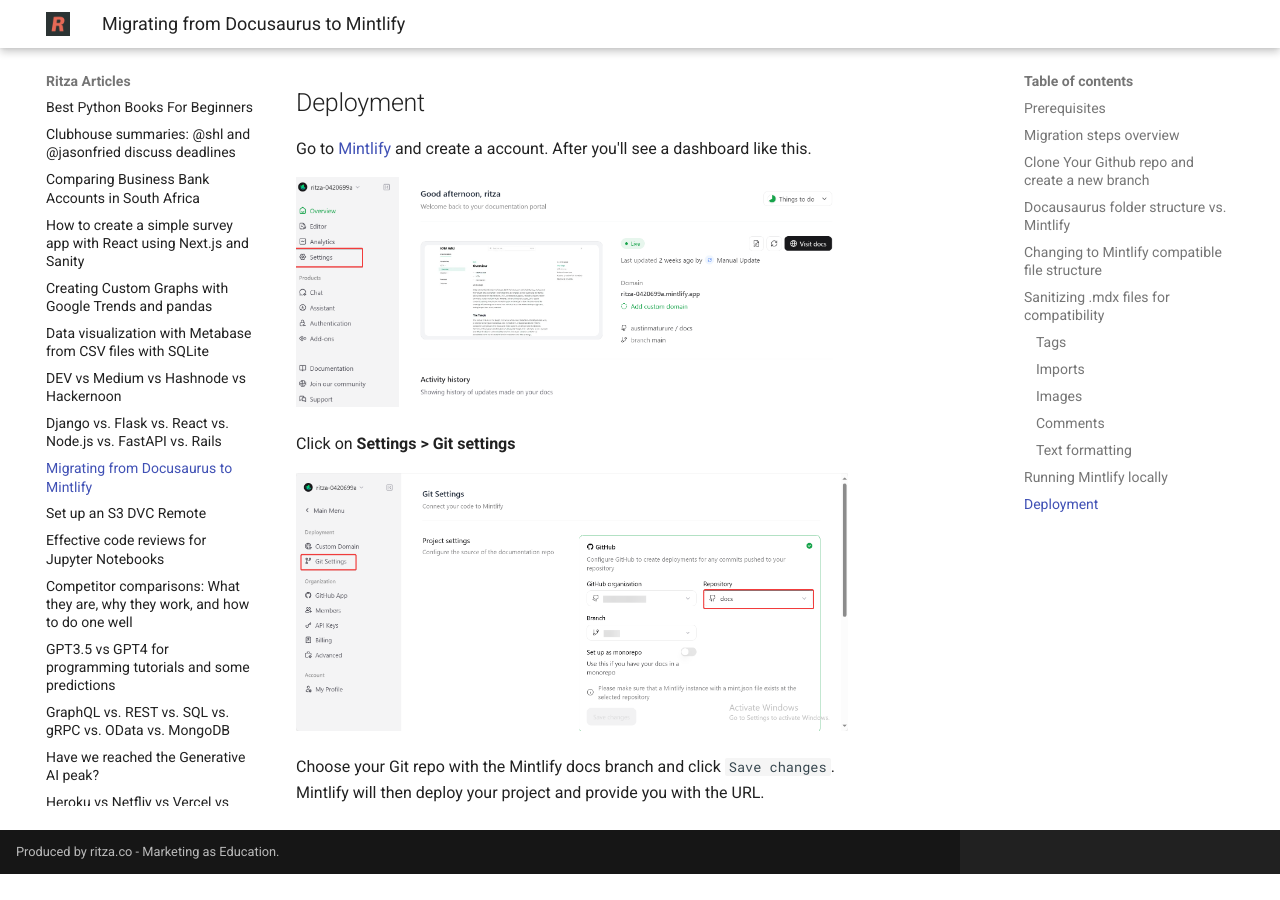
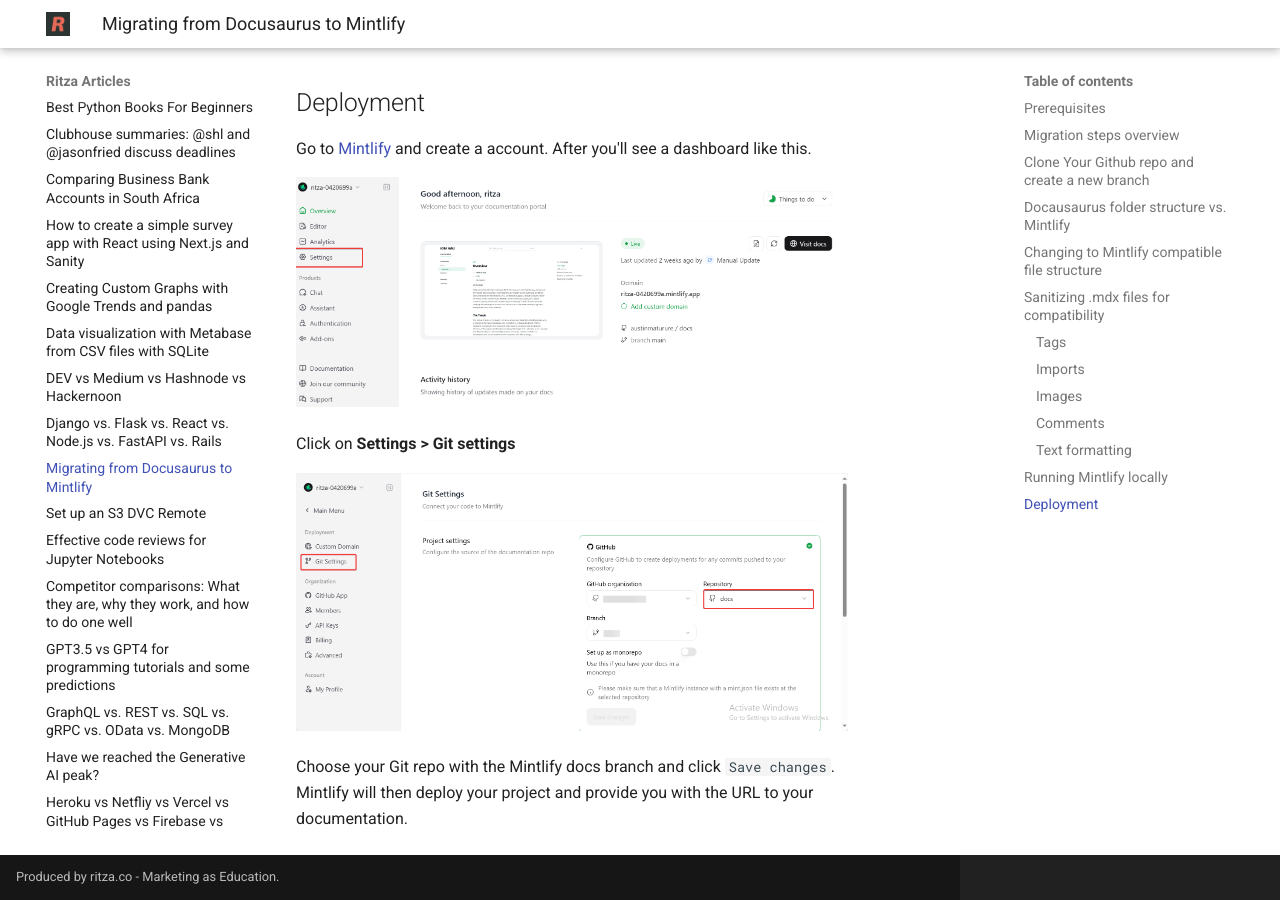
Before and after one commit to ritza-co/internal-articles, an MkDocs documentation site: the page built from docs/docusaurus-to-mintlify-migration.md, in a window 1280 px wide and 900 px high, scrolled down 7467 px. Built offline with MkDocs 1.6.1 and Material for MkDocs 9.7.7, drawn with Linux system fonts in a browser that asks for light colours; before the commit the page ends 8341 px from its top, so only the background shows below that.

Commit message:
Updated guide

```diff
--- a/docs/docusaurus-to-mintlify-migration.md
+++ b/docs/docusaurus-to-mintlify-migration.md
@@ -321,4 +321,4 @@
 
 ![Alt text](image.png)
 
-Choose your Git repo with the Mintlify docs branch and click `Save changes`. Mintlify will then deploy your project and provide you with the URL.
+Choose your Git repo with the Mintlify docs branch and click `Save changes`. Mintlify will then deploy your project and provide you with the URL to your documentation.
```
